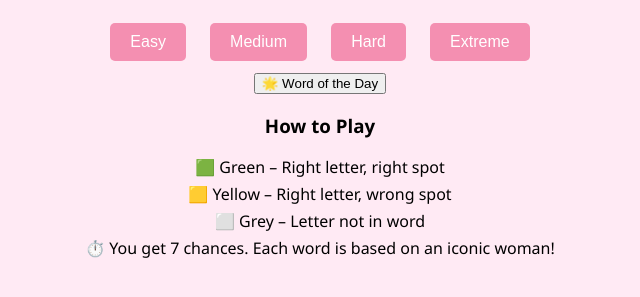
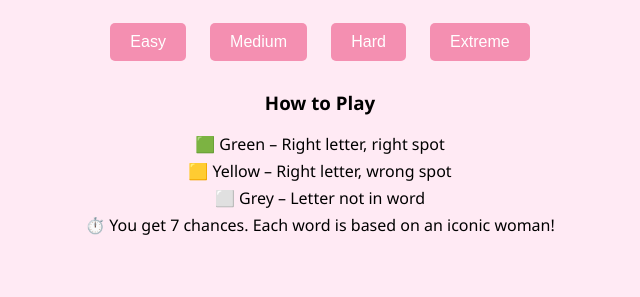
Before and after one commit to Janvi-21/Word_guess, a plain HTML site: page index.html in a window 1280 px wide. Shown: the part 131-428 px from the top of the page, without its empty margins (320-960 px from the left). Drawn offline with Linux system fonts and the light colour scheme.

Commit message:
Update index.html

```diff
--- a/index.html
+++ b/index.html
@@ -18,7 +18,7 @@
       <button onclick="startGame('extreme')">Extreme</button>
     </div>
 
-    <button class="daily-btn" onclick="startDailyGame()">🌟 Word of the Day</button>
+<!--     <button class="daily-btn" onclick="startDailyGame()">🌟 Word of the Day</button> -->
 
     <div class="instructions">
       <h3>How to Play</h3>
```
